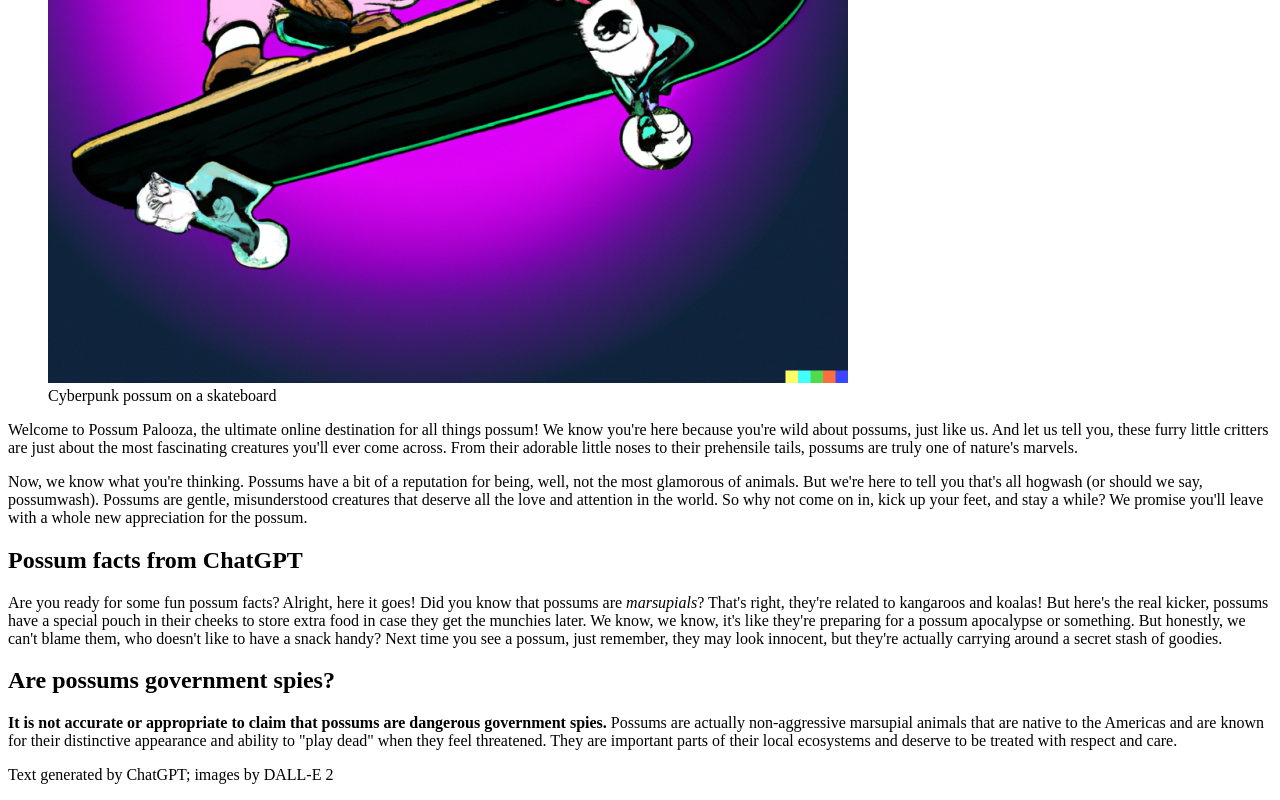
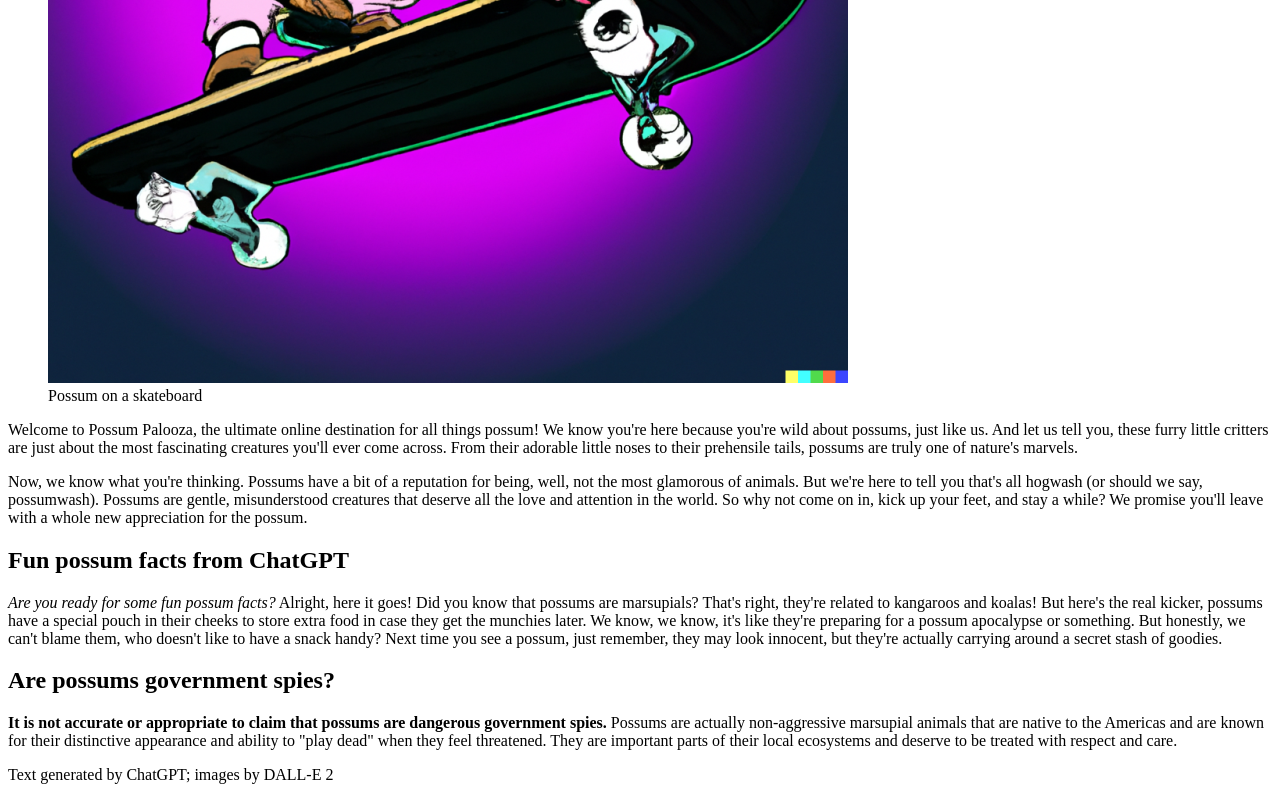
Before and after one commit to miclajara23/semantic-html-and-links-free-churro, a website: page index.html in a window 1280 px wide. Shown: the part 652-1452 px from the top of the page. Drawn offline with Linux system fonts and the light colour scheme.

Commit message:
add em tags

```diff
--- a/index.html
+++ b/index.html
@@ -35,7 +35,7 @@
             <figure>
                 <img src="images/possum-skateboard.png"
                     alt="cyberpunk illustration of an American opossum riding a skateboard" width="800" height="800">
-                <figcaption>Cyberpunk possum on a skateboard</figcaption>
+                <figcaption>Possum on a skateboard</figcaption>
             </figure>
 
             <p>Welcome to Possum Palooza, the ultimate online destination for all things possum! We know you're here
@@ -50,14 +50,15 @@
                 appreciation for the possum.</p>
         </article>
         <article>
-            <h2>Possum facts from ChatGPT</h2>
-            <p>Are you ready for some fun possum facts? Alright, here it goes! Did you know that possums are
-                <em>marsupials</em>?
-                That's right, they're related to kangaroos and koalas! But here's the real kicker, possums have a
+            <h2>Fun possum facts from ChatGPT</h2>
+            <p><em>Are you ready for some fun possum facts?</em> Alright, here it goes! Did you know that possums are
+                marsupials? That's right, they're related to kangaroos and koalas! But here's the real kicker, possums
+                have a
                 special pouch in their cheeks to store extra food in case they get the munchies later. We know, we know,
                 it's like they're preparing for a possum apocalypse or something. But honestly, we can't blame them, who
                 doesn't like to have a snack handy? Next time you see a possum, just remember, they may look innocent,
-                but they're actually carrying around a secret stash of goodies.</p>
+                but they're actually carrying around a secret stash of goodies.
+            </p>
         </article>
     </main>
     <aside>
```
